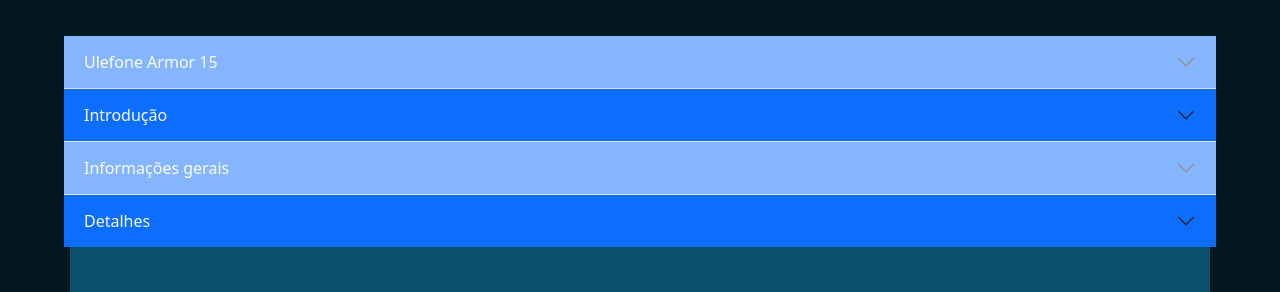
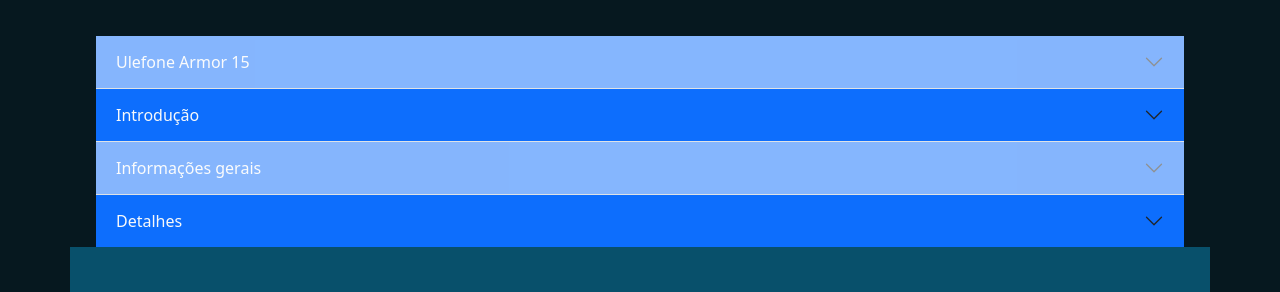
Before and after one commit to elguesabal/Trabalho-em-grupo-modulo-2, a plain HTML site: page paginas/Ulefone Armor 15.html in a window 1280 px wide. Shown: the part 469-761 px from the top of the page. Drawn offline with nearby package versions, Linux system fonts and the light colour scheme.

Commit message:
Atualização Página Ulefone de novo

```diff
--- a/paginas/Ulefone Armor 15.html
+++ b/paginas/Ulefone Armor 15.html
@@ -192,7 +192,7 @@
 
 
 
-    <div class="accordion accordion-flush" id="accordionFlushExample" style="width: 90%; margin-left: 5%;">
+    <div class="accordion accordion-flush" id="accordionFlushExample" style="width: 85%; margin-left: 7.5%;">
 
       <div class="accordion-item">
         <h2 class="accordion-header" id="flush-headingOne">
```
